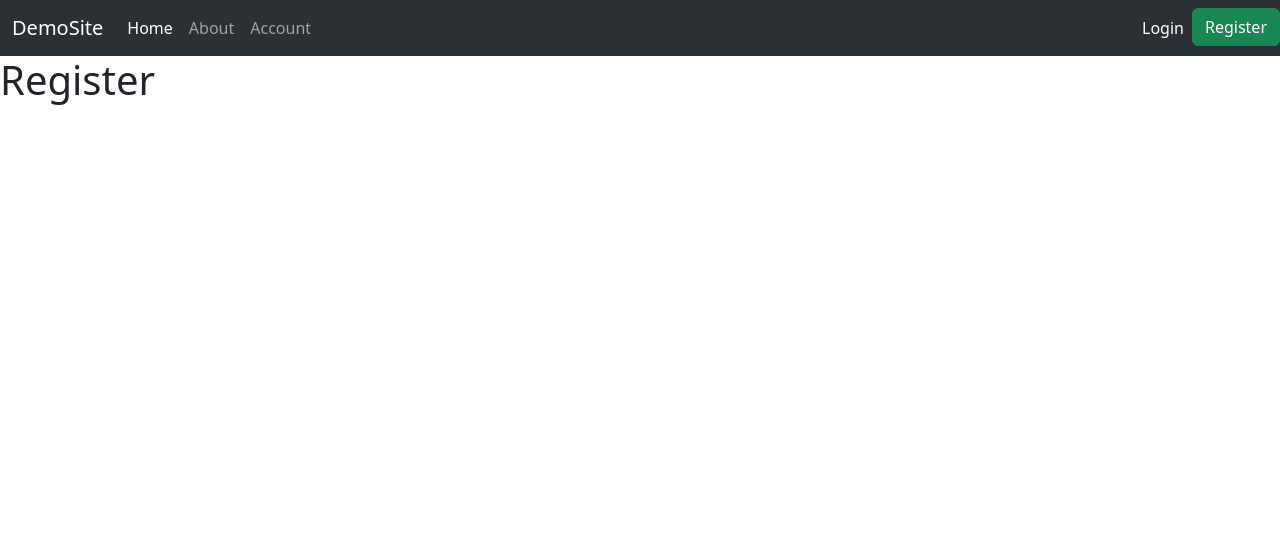
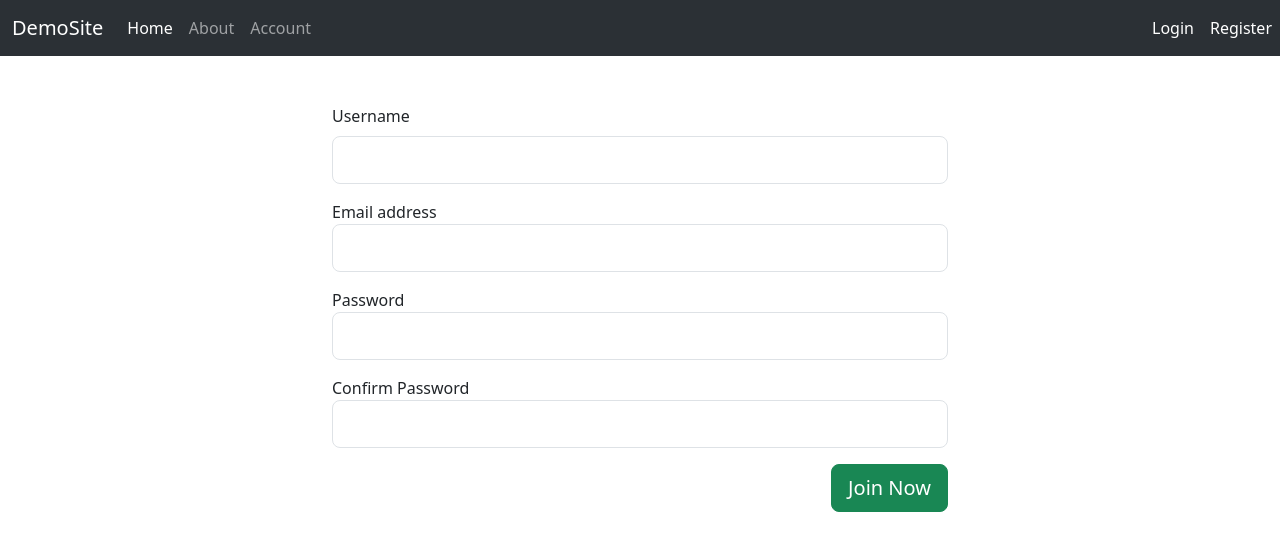
Before and after one commit to DevRohitKumar/first-flask-web-with-bootstrap, a Flask app: page /register in a window 1280 px wide. Shown: the top 551 px of the page. Run offline with Flask 2, Linux system fonts and the light colour scheme.

Commit message:
login and register pages added with validators

```diff
--- a/flask_demo_site/__init__.py
+++ b/flask_demo_site/__init__.py
@@ -2,5 +2,5 @@ from flask import Flask
 
 app = Flask(__name__)
 
-
+app.config['SECRET_KEY']='firstflask123'
 from flask_demo_site import routes
--- /dev/null
+++ b/flask_demo_site/forms.py
@@ -0,0 +1,36 @@
+from flask_wtf import FlaskForm
+from wtforms import StringField, PasswordField, SubmitField
+from wtforms.validators import DataRequired, Length, EqualTo, Email, Regexp
+
+class RegisterForm(FlaskForm):
+    username = StringField(label='Username',
+                           validators=[DataRequired(),
+                                       Length(min=3, max=30),
+                                       Regexp("^[a-z0-9]+$")
+                                       ])
+    email = StringField(label='Email address',
+                        validators=[DataRequired(),
+                                    Email()
+                                    ])
+    password = PasswordField(label='Password',
+                             validators=[DataRequired(),
+                                         Length(min=6, max=32)
+                                         ])
+    confirm_password = PasswordField(label='Confirm Password',
+                                     validators=[DataRequired(),
+                                                 EqualTo('password',
+                                                         message="Password does not match.")
+                                                 ])
+    submit = SubmitField(label='Join Now')
+
+
+class LoginForm(FlaskForm):
+    email = StringField(label='Email address',
+                        validators=[DataRequired(),
+                                    Email()
+                                    ])
+    password = PasswordField(label='Password',
+                             validators=[DataRequired(),
+                                         Length(min=6, max=32)
+                                         ])
+    submit = SubmitField(label='Login')
--- a/flask_demo_site/routes.py
+++ b/flask_demo_site/routes.py
@@ -1,5 +1,6 @@
-from flask import render_template
+from flask import render_template, redirect, url_for
 from flask_demo_site import app
+from flask_demo_site.forms import RegisterForm, LoginForm
 
 @app.route('/')
 @app.route('/home')
@@ -10,13 +11,19 @@ def home():
 def about():
     return render_template("about.html", title="About")
 
-@app.route('/login')
+@app.route('/login', methods=['POST', 'GET'])
 def login():
-    return render_template("login.html", title="Login")
+    form = LoginForm()
+    if form.validate_on_submit():
+        return redirect(url_for('home'))
+    return render_template("login.html", title="Login", form=form)
 
-@app.route('/register')
+@app.route('/register', methods=['POST', 'GET'])
 def register():
-    return render_template("register.html", title="Register")
+    form = RegisterForm()
+    if form.validate_on_submit():
+        return redirect(url_for('login'))
+    return render_template("register.html", title="Register", form=form)
 
 @app.route('/account')
 def account():
--- a/flask_demo_site/templates/base.html
+++ b/flask_demo_site/templates/base.html
@@ -10,7 +10,7 @@
     <link href="https://cdn.jsdelivr.net/npm/bootstrap@5.3.0-alpha1/dist/css/bootstrap.min.css" rel="stylesheet" integrity="sha384-GLhlTQ8iRABdZLl6O3oVMWSktQOp6b7In1Zl3/Jr59b6EGGoI1aFkw7cmDA6j6gD" crossorigin="anonymous">
 
     <!-- Custom CSS -->
-    <link href="{{ url_for('static', filename= 'main.css') }} " rel="stylesheet">
+    <!-- <link href="{{ url_for('static', filename= 'main.css') }} " rel="stylesheet"> -->
 
     <!-- Navigation bar -->
     <nav class="navbar navbar-expand-lg bg-body-tertiary" data-bs-theme="dark">
@@ -40,7 +40,7 @@
               <a class="nav-link active" aria-current="page" href="{{ url_for('login') }}">Login</a>
             </li>
             <li class="nav-item">
-                <a class="btn btn-success" href="{{ url_for('register')}}" role="button">Register</a>
+                <a class="nav-link active" href="{{ url_for('register')}}" role="button">Register</a>
             </li>
           </ul>
       </nav>
--- a/flask_demo_site/templates/register.html
+++ b/flask_demo_site/templates/register.html
@@ -1,5 +1,59 @@
 {% extends 'base.html' %}
 
 {% block content %}
-<h1>Register</h1>
+<div class="container w-50 pt-lg-5">
+    <form method="POST" action="" enctype="multipart/form-data">
+        <!-- {{ form.csrf_token }} -->
+        {{ form.hidden_tag()}}
+        <fieldset>
+            <div class="form-group mb-3">
+                {{ form.username.label(class="form-label")}}
+                {% if form.username.errors %}
+                    {{ form.username(class="form-control form-control-lg is-invalid")}}
+                    {% for error in form.username.errors %}
+                        <span>{{ error }}</span>
+                    {% endfor %}
+                    {% else %}
+                    {{ form.username(class="form-control form-control-lg")}}
+                {% endif %}
+            </div>
+            <div class="form-group mb-3">
+                {{ form.email.label(class="form-control-label")}}
+                {% if form.email.errors %}
+                    {{ form.email(class="form-control form-control-lg is-invalid", type="email")}}
+                    {% for error in form.email.errors %}
+                        <span>{{ error }}</span>
+                    {% endfor %}
+                    {% else %}
+                    {{ form.email(class="form-control form-control-lg", type="email")}}
+                {% endif %}
+            </div>
+            <div class="form-group mb-3">
+                {{ form.password.label(class="form-control-label")}}
+                {% if form.password.errors %}
+                    {{ form.password(class="form-control form-control-lg is-invalid", type="password")}}
+                    {% for error in form.password.errors %}
+                        <span>{{ error }}</span>
+                    {% endfor %}
+                    {% else %}
+                    {{ form.password(class="form-control form-control-lg", type="password")}}
+                {% endif %}
+            </div>
+            <div class="form-group mb-3">
+                {{ form.confirm_password.label(class="form-control-label", type="password")}}
+                {% if form.confirm_password.errors %}
+                    {{ form.confirm_password(class="form-control form-control-lg is-invalid")}}
+                    {% for error in form.confirm_password.errors %}
+                        <span>{{ error }}</span>
+                    {% endfor %}
+                    {% else %}
+                    {{ form.confirm_password(class="form-control form-control-lg", type="password")}}
+                {% endif %}
+            </div>
+        </fieldset>
+        <div class="form-group">
+            {{ form.submit(class='btn btn-success btn-lg float-end', type="submit")}}
+        </div>
+    </form>
+</div>
 {% endblock content %}
```
Also changed, not shown: flask_demo_site/templates/login.html (+33 -1 lines).
